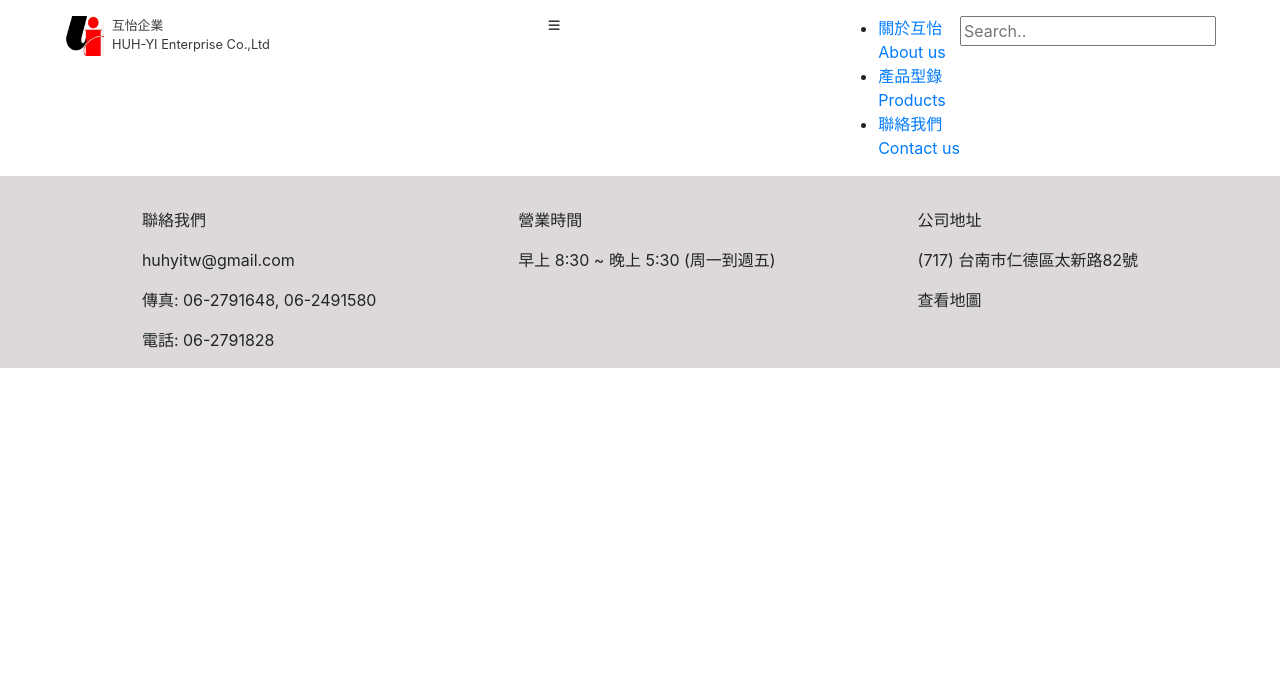
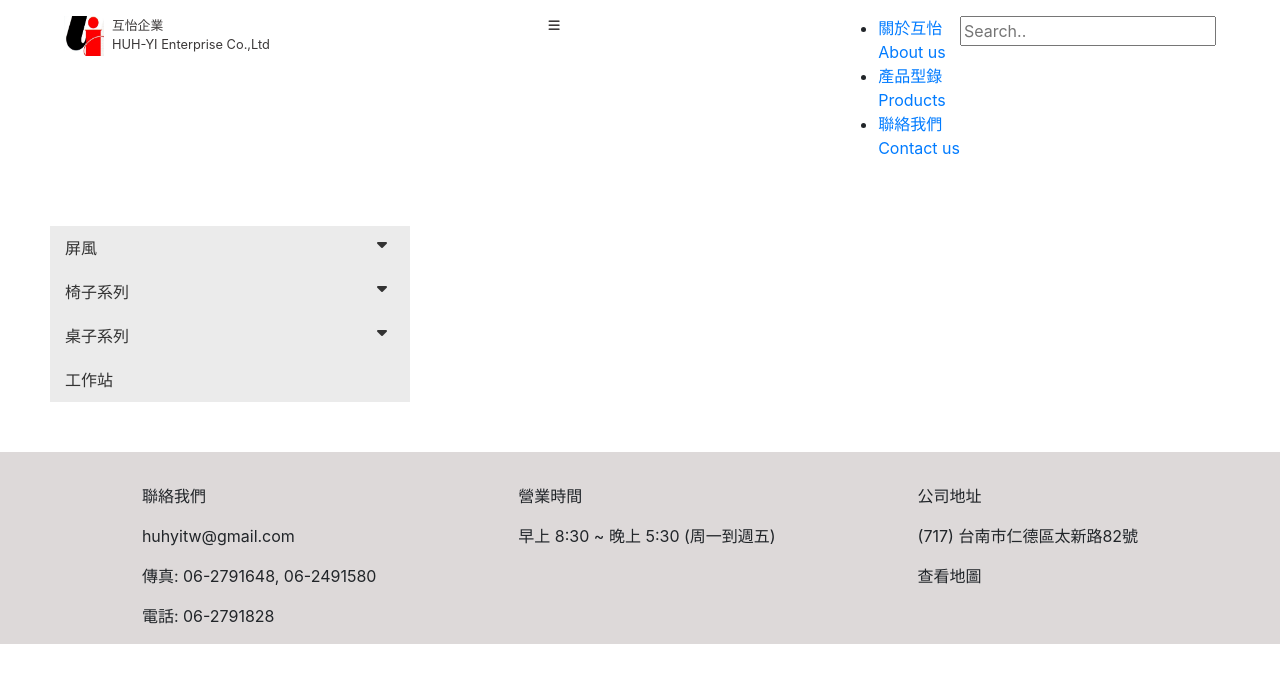
Before and after one commit to hyang77/huhyi-website, a React (Create React App) app: page /product in a window 1280 px wide. Shown: the top 682 px of the page. Built offline with nearby package versions, Linux system fonts and the light colour scheme.

Commit message:
add sidebar

```diff
--- a/src/components/Product.js
+++ b/src/components/Product.js
@@ -1,7 +1,93 @@
 import React from "react";
 
-function Product() {
-  return null;
+class Product extends React.Component {
+  constructor(props) {
+    super(props);
+    this.state = { visibility: false};
+    this.toggleVisibility = this.toggleVisibility.bind(this);
+  }
+
+  toggleVisibility() {
+
+    this.setState((state) => {
+      if (state.visibility === true) {
+        return { visibility: false };
+      } else {
+        return { visibility: true };
+      }
+    });
+    console.log(this.state.visibility);
+  }
+
+  render() {
+    return (
+      <React.Fragment>
+        <nav className="product-nav">
+          <ul>
+            <li  id="list1" className="product-sub-menu" onClick={this.toggleVisibility}>
+              <a href="#">
+                屏風<div className="fa fa-caret-down right"></div>
+              </a>
+              <ul
+
+                style={
+                  this.state.visibility
+                    ? { display: "block" }
+                    : { display: "none" }
+                }
+              >
+                <li>
+                  <a href="#">2.5cm屏風</a>
+                </li>
+                <li>
+                  <a href="#">桌上屏風</a>
+                </li>
+              </ul>
+            </li>
+            <li  id="list1" className="product-sub-menu" onClick={this.toggleVisibility}>
+              <a href="#">
+                椅子系列<div className="fa fa-caret-down right"></div>
+              </a>
+              <ul
+
+                style={
+                  this.state.visibility
+                    ? { display: "block" }
+                    : { display: "none" }
+                }
+              >
+                <li>
+                  <a href="#">折合椅</a>
+                </li>
+                <li>
+                  <a href="#">排椅</a>
+                </li>
+              </ul>
+            </li>
+            <li className="product-sub-menu">
+              <a href="#">
+                桌子系列<div className="fa fa-caret-down right"></div>
+              </a>
+              <ul>
+                <li>
+                  <a href="#">主管桌</a>
+                </li>
+                <li>
+                  <a href="#">會議桌</a>
+                </li>
+                <li>
+                  <a href="#">辦公桌</a>
+                </li>
+              </ul>
+            </li>
+            <li>
+              <a href="#">工作站</a>
+            </li>
+          </ul>
+        </nav>
+      </React.Fragment>
+    );
+  }
 }
 
 export default Product;
```
